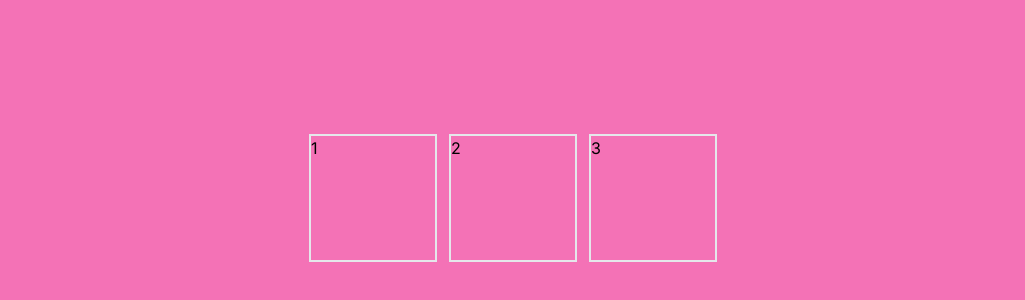
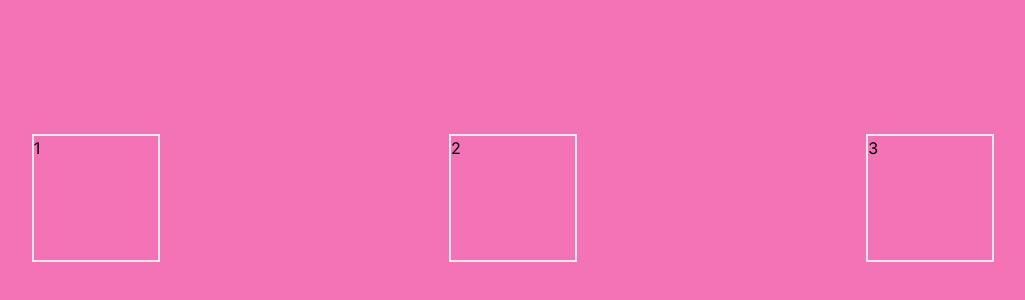
Before and after one commit to emersonjds/nextjs-tw, a Next.js app: page /flex in a window 1280 px wide. Shown: the part 202-502 px from the top of the page, without its empty margins (127-1152 px from the left). Built offline with nearby package versions, Linux system fonts and the light colour scheme.

Commit message:
adjust spaces and justify

```diff
--- a/src/app/flex/page.tsx
+++ b/src/app/flex/page.tsx
@@ -22,7 +22,7 @@ export default function Flex() {
 
       {/* FLEX WRAP */}
       <div className="flex flex-col md:flex-row h-screen">
-        <div className="flex flex-wrap w-full bg-pink-400 p-5 gap-3 justify-center items-center">
+        <div className="flex flex-wrap w-full bg-pink-400 p-5 gap-3 justify-around items-center">
           <div className="border-solid border-2 w-32 h-32">1</div>
           <div className="border-solid border-2 w-32 h-32">2</div>
           <div className="border-solid border-2 w-32 h-32">3</div>
```
